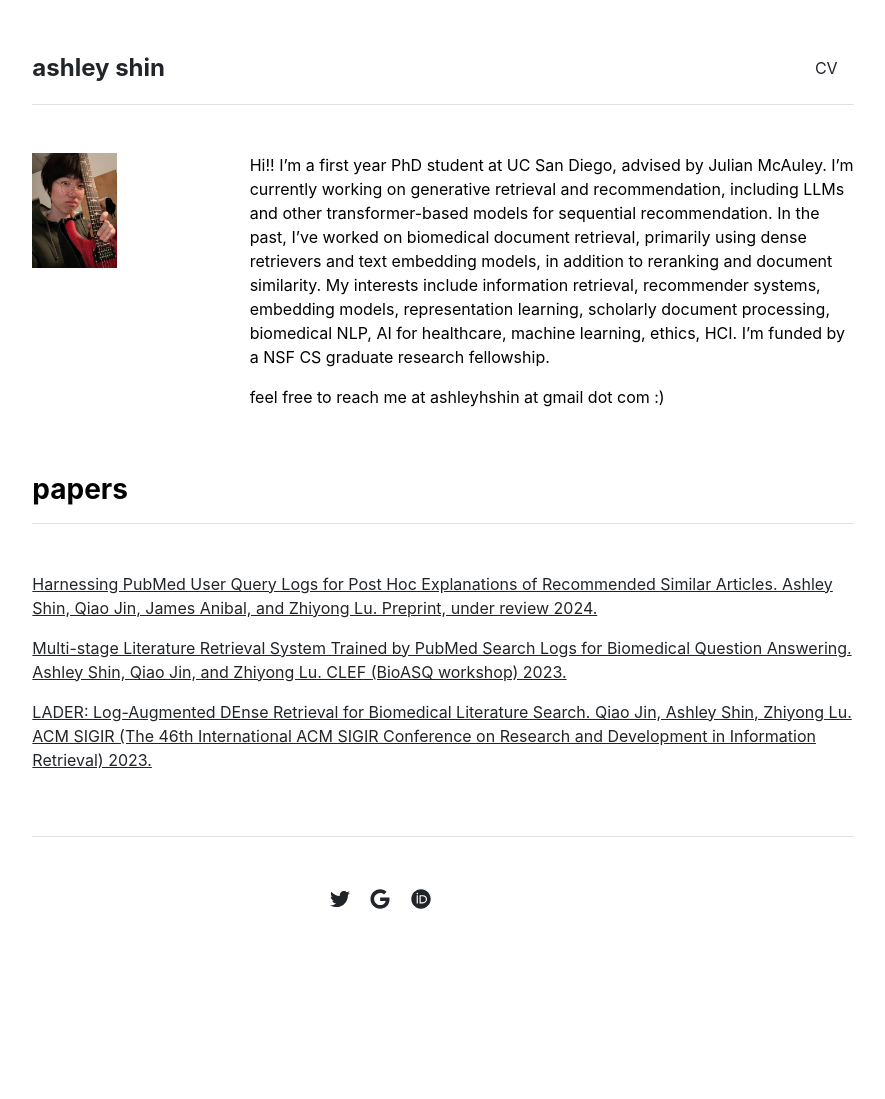
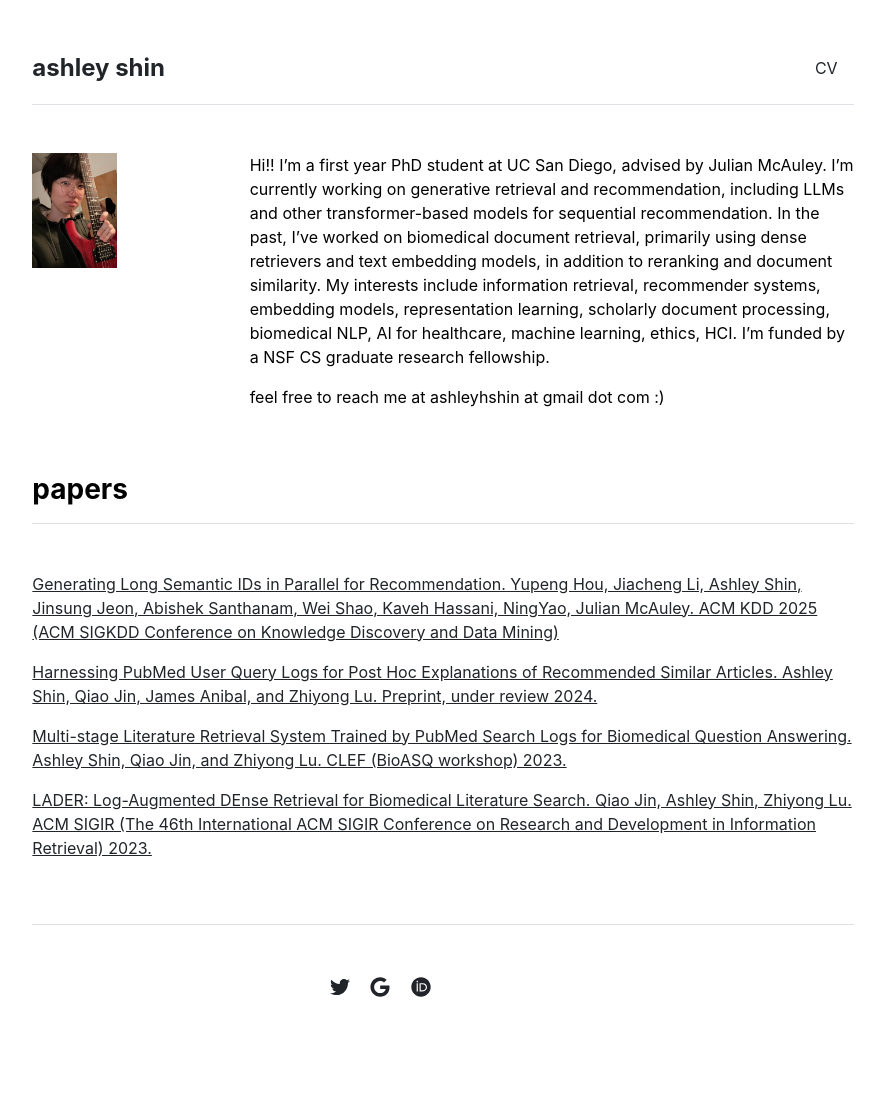
Before and after one commit to ashleys0/ashleyshin, a Jekyll site: the page built from index.md, in a window 1280 px wide. Shown: the whole page, without its empty margins (197-1082 px from the left). Built offline with Jekyll 4.4.1, drawn with Linux system fonts in a browser that asks for light colours; before the commit the page ends 1011 px from its top, so only the background shows below that.

Commit message:
Update papers.yml

```diff
--- a/_data/papers.yml
+++ b/_data/papers.yml
@@ -1,10 +1,12 @@
 featured:
+- {name: 'Generating Long Semantic IDs in Parallel for Recommendation. Yupeng Hou, Jiacheng Li, Ashley Shin, Jinsung Jeon, Abishek Santhanam, Wei Shao, Kaveh Hassani, NingYao, Julian McAuley. ACM KDD 2025 (ACM SIGKDD Conference on Knowledge Discovery and Data Mining)', url: 'https://arxiv.org/pdf/2506.05781'}
 - {name: 'Harnessing PubMed User Query Logs for Post Hoc Explanations of Recommended Similar Articles. Ashley Shin, Qiao Jin, James Anibal, and Zhiyong Lu. Preprint, under review 2024.', url: 'https://arxiv.org/pdf/2402.03484.pdf'}
 - {name: 'Multi-stage Literature Retrieval System Trained by PubMed Search Logs for Biomedical Question Answering. Ashley Shin, Qiao Jin, and Zhiyong Lu. CLEF (BioASQ workshop) 2023.', url: 'https://ceur-ws.org/Vol-3497/paper-016.pdf'}
 - {name: 'LADER: Log-Augmented DEnse Retrieval for Biomedical Literature Search. Qiao Jin, Ashley Shin, Zhiyong Lu. ACM SIGIR (The 46th International ACM SIGIR Conference on Research and Development in Information Retrieval) 2023.', url: 'https://arxiv.org/pdf/2304.04590.pdf'}
 
 
 index:
+- {name: 'Generating Long Semantic IDs in Parallel for Recommendation. Yupeng Hou, Jiacheng Li, Ashley Shin, Jinsung Jeon, Abishek Santhanam, Wei Shao, Kaveh Hassani, NingYao, Julian McAuley. ACM KDD 2025 (ACM SIGKDD Conference on Knowledge Discovery and Data Mining)', url: 'https://arxiv.org/pdf/2506.05781'}
 - {name: 'Harnessing PubMed User Query Logs for Post Hoc Explanations of Recommended Similar Articles. Ashley Shin, Qiao Jin, James Anibal, and Zhiyong Lu. Preprint, under review 2024.', url: 'https://arxiv.org/pdf/2402.03484.pdf'}
 - {name: 'Multi-stage Literature Retrieval System Trained by PubMed Search Logs for Biomedical Question Answering. Ashley Shin, Qiao Jin, and Zhiyong Lu. CLEF (BioASQ workshop) 2023.', url: 'https://ceur-ws.org/Vol-3497/paper-016.pdf'}
 - {name: 'LADER: Log-Augmented DEnse Retrieval for Biomedical Literature Search. Qiao Jin, Ashley Shin, Zhiyong Lu. ACM SIGIR (The 46th International ACM SIGIR Conference on Research and Development in Information Retrieval) 2023.', url: 'https://arxiv.org/pdf/2304.04590.pdf'}
```
